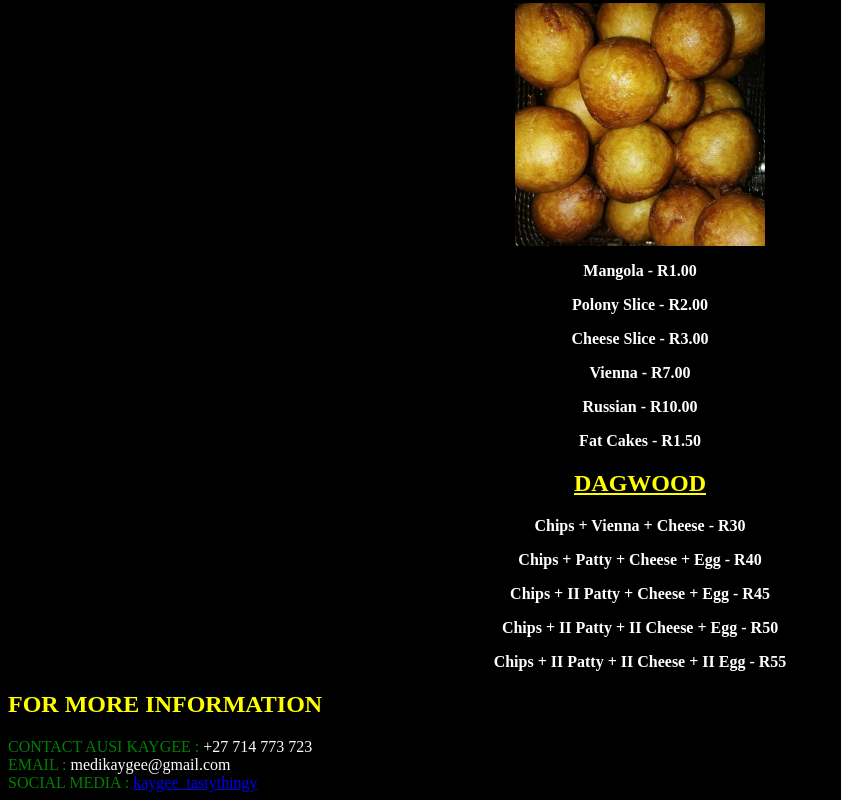
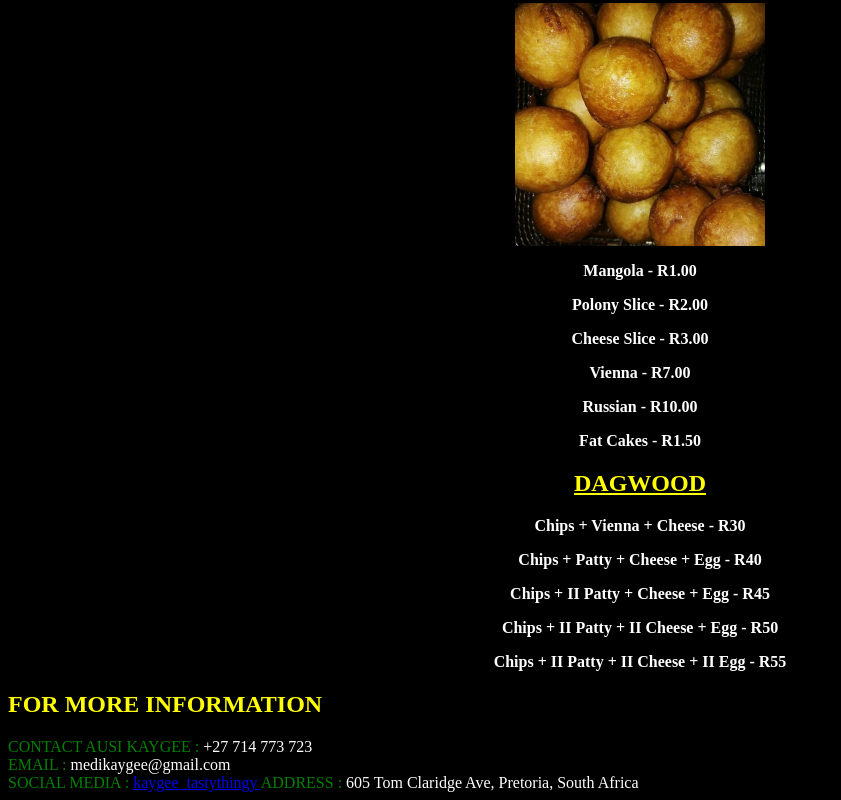
Before and after one commit to Goitse18/Best-Kota-Place, a plain HTML site: page index.html in a window 1280 px wide. Shown: the part 1604-2404 px from the top of the page, without its empty margins (0-841 px from the left). Drawn offline with Linux system fonts and the light colour scheme.

Commit message:
Update index.html

```diff
--- a/index.html
+++ b/index.html
@@ -62,6 +62,7 @@
                     <font color="green">     CONTACT AUSI KAYGEE  :</font> +27 714 773 723 <br>
                     <font color="green">     EMAIL : </font> medikaygee@gmail.com  <br>
               <font color="green">  SOCIAL MEDIA : </font>  <a href="https://www.instagram.com/kaygee_tastythingy/?utm_source=qr"> kaygee_tastythingy </a>
+                    <font color="green"> ADDRESS : </font> 605 Tom Claridge Ave, Pretoria, South Africa
 
 
 
```
